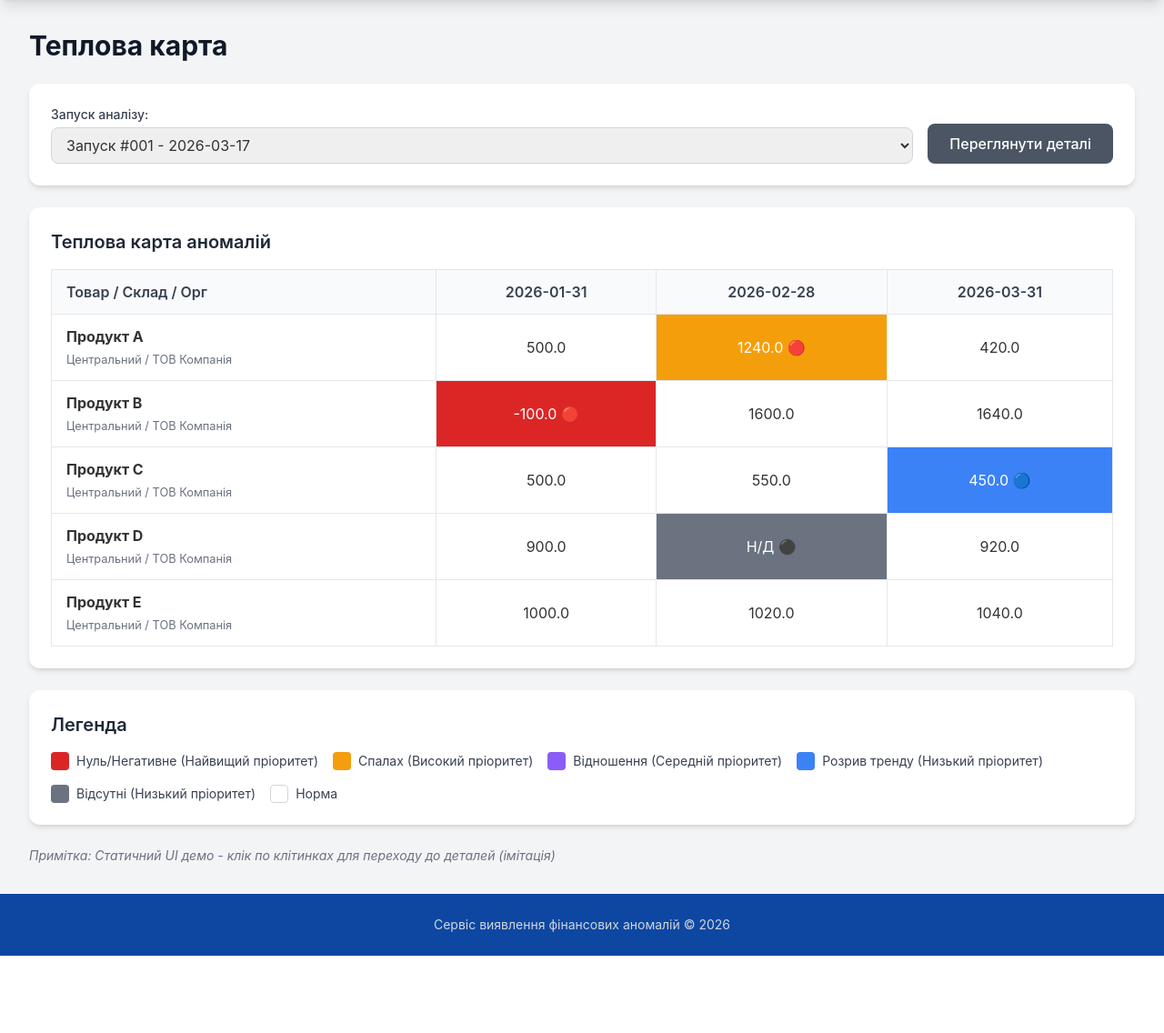
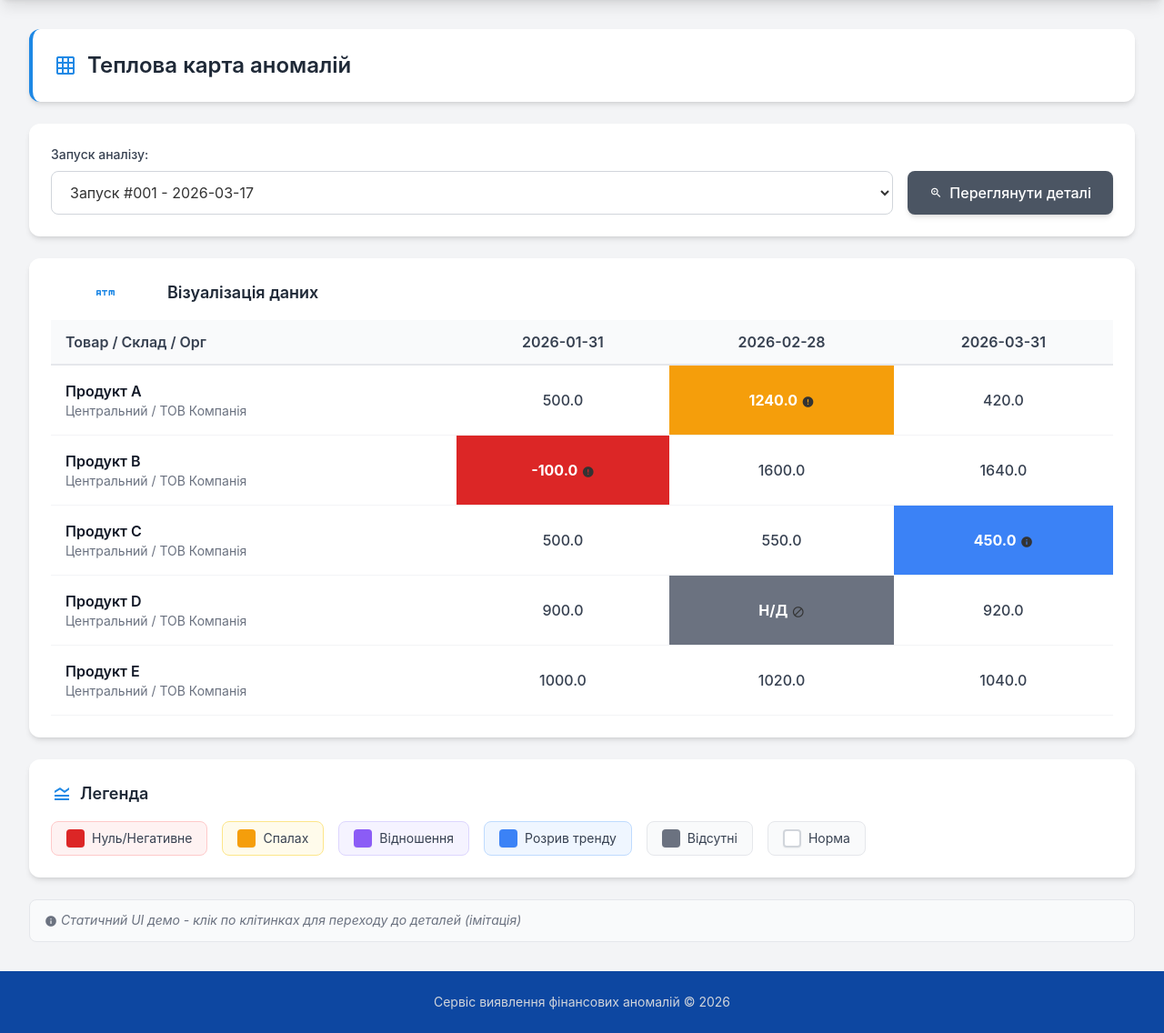
Before and after one commit to maximsamokhval/anomaly-detection, a FastAPI app: page /heatmap in a window 1280 px wide. Shown: the part 64-1200 px from the top of the page at 91% size. Before the commit the page ends 1115 px from the top, so only its background shows below. Run offline with FastAPI, Linux system fonts and the light colour scheme; some libraries are stand-ins or nearby versions.

Commit message:
fix(ui): fix heatmap.html layout with Material Design
- Add page header with icon and accent border
- Fix table layout with proper borders and spacing
- Add sticky first column for row labels
- Use Material Icons for anomaly markers
- Improve legend with colored boxes and borders
- Add proper hover states for table rows
- Fix cell colors with transition effects
- Use consistent padding and typography

Co-authored-by: Qwen-Coder <qwen-coder@alibabacloud.com>

```diff
--- a/backend/ui/templates/heatmap.html
+++ b/backend/ui/templates/heatmap.html
@@ -6,88 +6,134 @@
 
 {% block content %}
 <div class="space-y-6">
-    <h1 class="text-3xl font-bold text-gray-900">Теплова карта</h1>
+    <!-- Page Header -->
+    <div class="bg-white rounded-xl shadow-md p-6 border-l-4 border-primary-600">
+        <h1 class="text-2xl font-semibold text-gray-800 flex items-center gap-3">
+            <span class="material-icons text-primary-600">grid_on</span>
+            Теплова карта аномалій
+        </h1>
+    </div>
 
     <!-- Controls -->
     <section class="bg-white rounded-xl shadow-md p-6">
         <div class="flex flex-col sm:flex-row gap-4 items-end">
             <div class="flex-1 w-full">
-                <label for="analysis-select" class="block text-sm font-medium text-gray-700 mb-1">Запуск аналізу:</label>
-                <select id="analysis-select" class="w-full px-3 py-2 border border-gray-300 rounded-lg focus:ring-2 focus:ring-blue-500 focus:border-blue-500 transition-colors">
+                <label for="analysis-select" class="block text-sm font-medium text-gray-700 mb-2">Запуск аналізу:</label>
+                <select id="analysis-select" class="w-full px-4 py-3 border border-gray-300 rounded-lg focus:ring-2 focus:ring-primary-500 focus:border-primary-500 transition-colors bg-white">
                     <option value="run-001">Запуск #001 - 2026-03-17</option>
                 </select>
             </div>
-            <a href="/drilldown" class="w-full sm:w-auto px-6 py-2.5 bg-gray-600 text-white font-medium rounded-lg hover:bg-gray-700 transition-colors text-center">Переглянути деталі</a>
+            <a href="/drilldown" class="w-full sm:w-auto px-6 py-3 bg-gray-600 text-white font-medium rounded-lg hover:bg-gray-700 transition-colors shadow-md flex items-center justify-center gap-2">
+                <span class="material-icons text-sm">zoom_in</span>
+                Переглянути деталі
+            </a>
         </div>
     </section>
 
     <!-- Heat Map -->
     <section class="bg-white rounded-xl shadow-md p-6">
-        <h2 class="text-xl font-semibold text-gray-800 mb-4">Теплова карта аномалій</h2>
+        <h2 class="text-lg font-semibold text-gray-800 mb-4 flex items-center gap-2">
+            <span class="material-icons text-primary-600">heatmap</span>
+            Візуалізація даних
+        </h2>
         <div class="overflow-x-auto">
             <table class="w-full border-collapse">
                 <thead>
                     <tr>
-                        <th class="px-4 py-3 text-left border bg-gray-50 font-semibold text-gray-700">Товар / Склад / Орг</th>
-                        <th class="px-4 py-3 text-center border bg-gray-50 font-semibold text-gray-700">2026-01-31</th>
-                        <th class="px-4 py-3 text-center border bg-gray-50 font-semibold text-gray-700">2026-02-28</th>
-                        <th class="px-4 py-3 text-center border bg-gray-50 font-semibold text-gray-700">2026-03-31</th>
+                        <th class="px-4 py-3 text-left border-b-2 border-gray-200 bg-gray-50 font-semibold text-gray-700 sticky left-0">Товар / Склад / Орг</th>
+                        <th class="px-4 py-3 text-center border-b-2 border-gray-200 bg-gray-50 font-semibold text-gray-700">2026-01-31</th>
+                        <th class="px-4 py-3 text-center border-b-2 border-gray-200 bg-gray-50 font-semibold text-gray-700">2026-02-28</th>
+                        <th class="px-4 py-3 text-center border-b-2 border-gray-200 bg-gray-50 font-semibold text-gray-700">2026-03-31</th>
                     </tr>
                 </thead>
                 <tbody>
                     <!-- Row 1: Product A - SPIKE in February -->
-                    <tr class="heatmap-row hover:bg-gray-50 cursor-pointer" data-href="/drilldown?product=Product+A">
-                        <td class="px-4 py-3 border">
-                            <strong>Продукт A</strong><br>
-                            <small class="text-gray-500">Центральний / ТОВ Компанія</small>
+                    <tr class="heatmap-row hover:bg-blue-50 cursor-pointer transition-colors" data-href="/drilldown?product=Product+A">
+                        <td class="px-4 py-4 border-b border-gray-100 sticky left-0 bg-white hover:bg-blue-50">
+                            <div class="font-semibold text-gray-900">Продукт A</div>
+                            <div class="text-sm text-gray-500">Центральний / ТОВ Компанія</div>
                         </td>
-                        <td class="px-4 py-3 border text-center bg-white" title="Без аномалій">500.0</td>
-                        <td class="px-4 py-3 border text-center bg-amber-500 text-white" title="SPIKE: збільшення на 148%">1240.0 🔴</td>
-                        <td class="px-4 py-3 border text-center bg-white" title="Без аномалій">420.0</td>
+                        <td class="px-4 py-4 border-b border-gray-100 text-center bg-white hover:bg-amber-50" title="Без аномалій">
+                            <span class="font-medium text-gray-700">500.0</span>
+                        </td>
+                        <td class="px-4 py-4 border-b border-gray-100 text-center bg-amber-500 hover:bg-amber-600 transition-colors" title="SPIKE: збільшення на 148%">
+                            <span class="font-bold text-white">1240.0</span>
+                            <span class="material-icons text-sm align-middle">error</span>
+                        </td>
+                        <td class="px-4 py-4 border-b border-gray-100 text-center bg-white hover:bg-amber-50" title="Без аномалій">
+                            <span class="font-medium text-gray-700">420.0</span>
+                        </td>
                     </tr>
 
                     <!-- Row 2: Product B - ZERO_NEG in January -->
-                    <tr class="heatmap-row hover:bg-gray-50 cursor-pointer" data-href="/drilldown?product=Product+B">
-                        <td class="px-4 py-3 border">
-                            <strong>Продукт B</strong><br>
-                            <small class="text-gray-500">Центральний / ТОВ Компанія</small>
+                    <tr class="heatmap-row hover:bg-blue-50 cursor-pointer transition-colors" data-href="/drilldown?product=Product+B">
+                        <td class="px-4 py-4 border-b border-gray-100 sticky left-0 bg-white hover:bg-blue-50">
+                            <div class="font-semibold text-gray-900">Продукт B</div>
+                            <div class="text-sm text-gray-500">Центральний / ТОВ Компанія</div>
                         </td>
-                        <td class="px-4 py-3 border text-center bg-red-600 text-white" title="ZERO_NEG: -100.0">-100.0 🔴</td>
-                        <td class="px-4 py-3 border text-center bg-white" title="Без аномалій">1600.0</td>
-                        <td class="px-4 py-3 border text-center bg-white" title="Без аномалій">1640.0</td>
+                        <td class="px-4 py-4 border-b border-gray-100 text-center bg-red-600 hover:bg-red-700 transition-colors" title="ZERO_NEG: -100.0">
+                            <span class="font-bold text-white">-100.0</span>
+                            <span class="material-icons text-sm align-middle">error</span>
+                        </td>
+                        <td class="px-4 py-4 border-b border-gray-100 text-center bg-white hover:bg-amber-50" title="Без аномалій">
+                            <span class="font-medium text-gray-700">1600.0</span>
+                        </td>
+                        <td class="px-4 py-4 border-b border-gray-100 text-center bg-white hover:bg-amber-50" title="Без аномалій">
+                            <span class="font-medium text-gray-700">1640.0</span>
+                        </td>
                     </tr>
 
                     <!-- Row 3: Product C - TREND_BREAK in March -->
-                    <tr class="heatmap-row hover:bg-gray-50 cursor-pointer" data-href="/drilldown?product=Product+C">
-                        <td class="px-4 py-3 border">
-                            <strong>Продукт C</strong><br>
-                            <small class="text-gray-500">Центральний / ТОВ Компанія</small>
+                    <tr class="heatmap-row hover:bg-blue-50 cursor-pointer transition-colors" data-href="/drilldown?product=Product+C">
+                        <td class="px-4 py-4 border-b border-gray-100 sticky left-0 bg-white hover:bg-blue-50">
+                            <div class="font-semibold text-gray-900">Продукт C</div>
+                            <div class="text-sm text-gray-500">Центральний / ТОВ Компанія</div>
                         </td>
-                        <td class="px-4 py-3 border text-center bg-white" title="Без аномалій">500.0</td>
-                        <td class="px-4 py-3 border text-center bg-white" title="Без аномалій">550.0</td>
-                        <td class="px-4 py-3 border text-center bg-blue-500 text-white" title="TREND_BREAK: розворот -18%">450.0 🔵</td>
+                        <td class="px-4 py-4 border-b border-gray-100 text-center bg-white hover:bg-amber-50" title="Без аномалій">
+                            <span class="font-medium text-gray-700">500.0</span>
+                        </td>
+                        <td class="px-4 py-4 border-b border-gray-100 text-center bg-white hover:bg-amber-50" title="Без аномалій">
+                            <span class="font-medium text-gray-700">550.0</span>
+                        </td>
+                        <td class="px-4 py-4 border-b border-gray-100 text-center bg-blue-500 hover:bg-blue-600 transition-colors" title="TREND_BREAK: розворот -18%">
+                            <span class="font-bold text-white">450.0</span>
+                            <span class="material-icons text-sm align-middle">info</span>
+                        </td>
                     </tr>
 
                     <!-- Row 4: Product D - MISSING February -->
-                    <tr class="heatmap-row hover:bg-gray-50 cursor-pointer" data-href="/drilldown?product=Product+D">
-                        <td class="px-4 py-3 border">
-                            <strong>Продукт D</strong><br>
-                            <small class="text-gray-500">Центральний / ТОВ Компанія</small>
+                    <tr class="heatmap-row hover:bg-blue-50 cursor-pointer transition-colors" data-href="/drilldown?product=Product+D">
+                        <td class="px-4 py-4 border-b border-gray-100 sticky left-0 bg-white hover:bg-blue-50">
+                            <div class="font-semibold text-gray-900">Продукт D</div>
+                            <div class="text-sm text-gray-500">Центральний / ТОВ Компанія</div>
                         </td>
-                        <td class="px-4 py-3 border text-center bg-white" title="Без аномалій">900.0</td>
-                        <td class="px-4 py-3 border text-center bg-gray-500 text-white" title="MISSING: немає даних">Н/Д ⚫</td>
-                        <td class="px-4 py-3 border text-center bg-white" title="Без аномалій">920.0</td>
+                        <td class="px-4 py-4 border-b border-gray-100 text-center bg-white hover:bg-amber-50" title="Без аномалій">
+                            <span class="font-medium text-gray-700">900.0</span>
+                        </td>
+                        <td class="px-4 py-4 border-b border-gray-100 text-center bg-gray-500 hover:bg-gray-600 transition-colors" title="MISSING: немає даних">
+                            <span class="font-bold text-white">Н/Д</span>
+                            <span class="material-icons text-sm align-middle">block</span>
+                        </td>
+                        <td class="px-4 py-4 border-b border-gray-100 text-center bg-white hover:bg-amber-50" title="Без аномалій">
+                            <span class="font-medium text-gray-700">920.0</span>
+                        </td>
                     </tr>
 
                     <!-- Row 5: Product E - Normal -->
-                    <tr class="heatmap-row hover:bg-gray-50 cursor-pointer" data-href="/drilldown?product=Product+E">
-                        <td class="px-4 py-3 border">
-                            <strong>Продукт E</strong><br>
-                            <small class="text-gray-500">Центральний / ТОВ Компанія</small>
+                    <tr class="heatmap-row hover:bg-blue-50 cursor-pointer transition-colors" data-href="/drilldown?product=Product+E">
+                        <td class="px-4 py-4 border-b border-gray-100 sticky left-0 bg-white hover:bg-blue-50">
+                            <div class="font-semibold text-gray-900">Продукт E</div>
+                            <div class="text-sm text-gray-500">Центральний / ТОВ Компанія</div>
                         </td>
-                        <td class="px-4 py-3 border text-center bg-white" title="Без аномалій">1000.0</td>
-                        <td class="px-4 py-3 border text-center bg-white" title="Без аномалій">1020.0</td>
-                        <td class="px-4 py-3 border text-center bg-white" title="Без аномалій">1040.0</td>
+                        <td class="px-4 py-4 border-b border-gray-100 text-center bg-white hover:bg-amber-50" title="Без аномалій">
+                            <span class="font-medium text-gray-700">1000.0</span>
+                        </td>
+                        <td class="px-4 py-4 border-b border-gray-100 text-center bg-white hover:bg-amber-50" title="Без аномалій">
+                            <span class="font-medium text-gray-700">1020.0</span>
+                        </td>
+                        <td class="px-4 py-4 border-b border-gray-100 text-center bg-white hover:bg-amber-50" title="Без аномалій">
+                            <span class="font-medium text-gray-700">1040.0</span>
+                        </td>
                     </tr>
                 </tbody>
             </table>
@@ -96,36 +142,42 @@
 
     <!-- Legend -->
     <section class="bg-white rounded-xl shadow-md p-6">
-        <h2 class="text-xl font-semibold text-gray-800 mb-4">Легенда</h2>
+        <h2 class="text-lg font-semibold text-gray-800 mb-4 flex items-center gap-2">
+            <span class="material-icons text-primary-600">legend_toggle</span>
+            Легенда
+        </h2>
         <div class="flex flex-wrap gap-4">
-            <div class="flex items-center gap-2">
-                <span class="w-5 h-5 rounded bg-red-600"></span>
-                <span class="text-sm text-gray-700">Нуль/Негативне (Найвищий пріоритет)</span>
+            <div class="flex items-center gap-2 bg-red-50 px-4 py-2 rounded-lg border border-red-200">
+                <span class="w-5 h-5 rounded bg-red-600 shadow-sm"></span>
+                <span class="text-sm text-gray-700">Нуль/Негативне</span>
             </div>
-            <div class="flex items-center gap-2">
-                <span class="w-5 h-5 rounded bg-amber-500"></span>
-                <span class="text-sm text-gray-700">Спалах (Високий пріоритет)</span>
+            <div class="flex items-center gap-2 bg-amber-50 px-4 py-2 rounded-lg border border-amber-200">
+                <span class="w-5 h-5 rounded bg-amber-500 shadow-sm"></span>
+                <span class="text-sm text-gray-700">Спалах</span>
             </div>
-            <div class="flex items-center gap-2">
-                <span class="w-5 h-5 rounded bg-violet-500"></span>
-                <span class="text-sm text-gray-700">Відношення (Середній пріоритет)</span>
+            <div class="flex items-center gap-2 bg-violet-50 px-4 py-2 rounded-lg border border-violet-200">
+                <span class="w-5 h-5 rounded bg-violet-500 shadow-sm"></span>
+                <span class="text-sm text-gray-700">Відношення</span>
             </div>
-            <div class="flex items-center gap-2">
-                <span class="w-5 h-5 rounded bg-blue-500"></span>
-                <span class="text-sm text-gray-700">Розрив тренду (Низький пріоритет)</span>
+            <div class="flex items-center gap-2 bg-blue-50 px-4 py-2 rounded-lg border border-blue-200">
+                <span class="w-5 h-5 rounded bg-blue-500 shadow-sm"></span>
+                <span class="text-sm text-gray-700">Розрив тренду</span>
             </div>
-            <div class="flex items-center gap-2">
-                <span class="w-5 h-5 rounded bg-gray-500"></span>
-                <span class="text-sm text-gray-700">Відсутні (Низький пріоритет)</span>
+            <div class="flex items-center gap-2 bg-gray-50 px-4 py-2 rounded-lg border border-gray-200">
+                <span class="w-5 h-5 rounded bg-gray-500 shadow-sm"></span>
+                <span class="text-sm text-gray-700">Відсутні</span>
             </div>
-            <div class="flex items-center gap-2">
-                <span class="w-5 h-5 rounded bg-white border border-gray-300"></span>
+            <div class="flex items-center gap-2 bg-gray-50 px-4 py-2 rounded-lg border border-gray-200">
+                <span class="w-5 h-5 rounded bg-white border-2 border-gray-300 shadow-sm"></span>
                 <span class="text-sm text-gray-700">Норма</span>
             </div>
         </div>
     </section>
 
-    <p class="text-sm text-gray-500 italic">Примітка: Статичний UI демо - клік по клітинках для переходу до деталей (імітація)</p>
+    <p class="text-sm text-gray-500 italic bg-gray-50 px-4 py-3 rounded-lg border border-gray-200">
+        <span class="material-icons text-sm align-middle">info</span>
+        Статичний UI демо - клік по клітинках для переходу до деталей (імітація)
+    </p>
 </div>
 {% endblock %}
 
@@ -136,7 +188,6 @@ document.querySelectorAll('.heatmap-row').forEach(function(row) {
     row.addEventListener('click', function() {
         const href = this.getAttribute('data-href');
         alert('Статичний UI Демо: Перехід до ' + href);
-        // window.location.href = href; // Uncomment in Phase 2
     });
 });
 </script>
```
